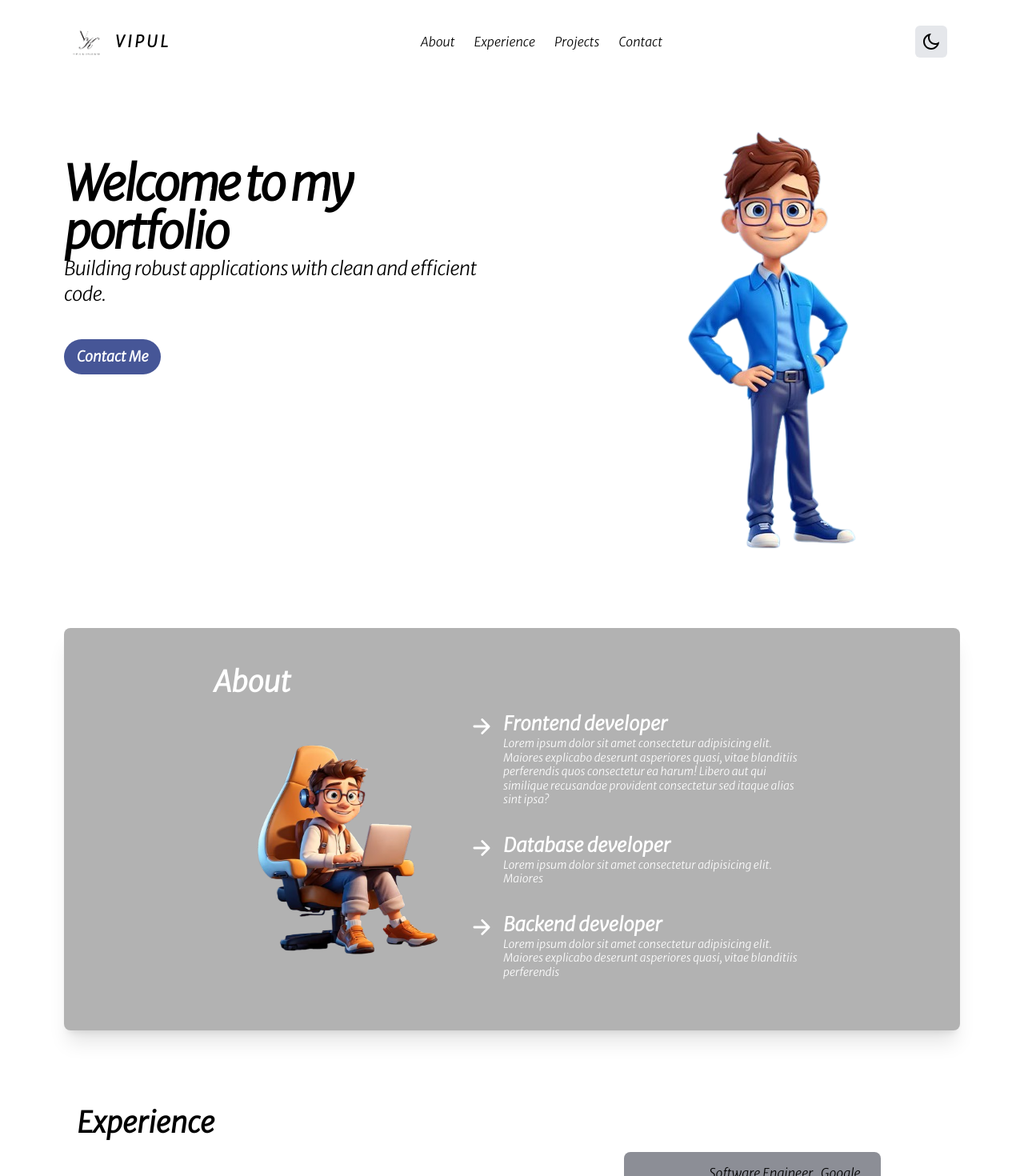
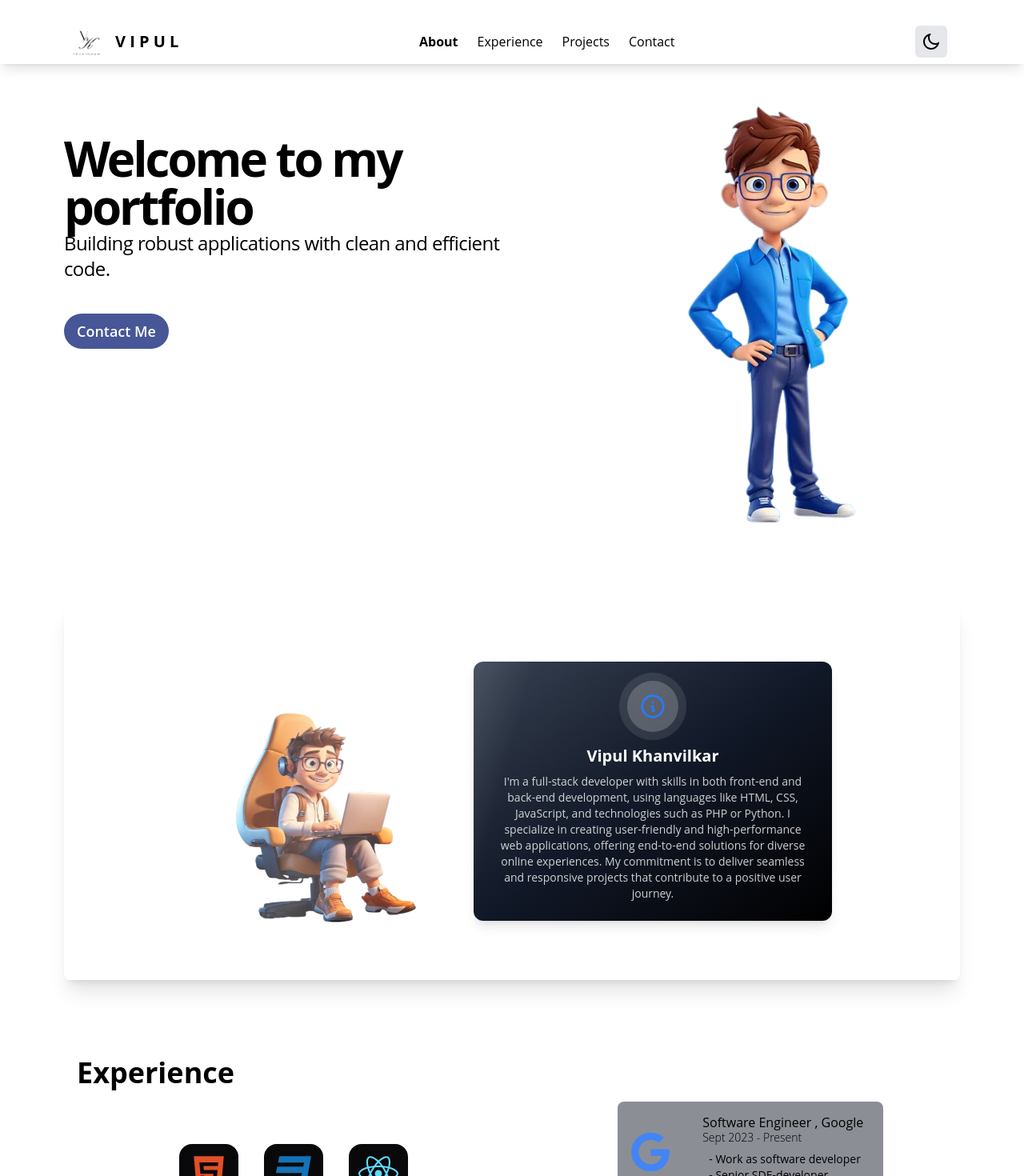
Before and after one commit to vipulkhanvilkarr/vipul-portfolio, a React (Vite) app: page / in a window 1280 px wide. Shown: the top 1470 px of the page at 80% size. Built offline with nearby package versions, Linux system fonts and the light colour scheme.

Commit message:
footer about home section completed

```diff
--- a/package.json
+++ b/package.json
@@ -27,7 +27,7 @@
     "eslint-plugin-react-hooks": "^4.6.2",
     "eslint-plugin-react-refresh": "^0.4.7",
     "postcss": "^8.4.40",
-    "tailwindcss": "^3.4.7",
+    "tailwindcss": "^3.4.17",
     "vite": "^5.3.4"
   }
 }
--- a/src/Components/About/About.jsx
+++ b/src/Components/About/About.jsx
@@ -1,64 +1,32 @@
 import React from "react";
 import AboutImg from "../../assets/human3.png"; // Updated image path
-import { IoArrowForward } from "react-icons/io5";
+import Card from "../../Components/Card/Card"; // Import the Card component
 
 const About = () => {
+  const cardData = {
+    gradient: "bg-gradient-to-br from-gray-700 via-gray-900 to-black", // Unique gradient color for dark mode
+    title: "Vipul Khanvilkar",
+    titleColor: "#0D6EFD", // Added title color
+    description: "I'm a full-stack developer with skills in both front-end and back-end development, using languages like HTML, CSS, JavaScript, and technologies such as PHP or Python. I specialize in creating user-friendly and high-performance web applications, offering end-to-end solutions for diverse online experiences. My commitment is to deliver seamless and responsive projects that contribute to a positive user journey.",
+    icon: <svg className="w-8 h-8 text-white" fill="none" viewBox="0 0 24 24" stroke="rgb(13,110,253)">
+            <path strokeLinecap="round" strokeLinejoin="round" strokeWidth={2}
+              d="M13 16h-1v-4h-1m1-4h.01M12 2a10 10 0 100 20 10 10 0 000-20z" />
+          </svg>
+  };
+
   return (
     <div
       id="About"
-      className="text-white md:flex overflow-hidden items-center md:flex-wrap md:justify-center bg-black shadow-xl mx-0 md:mx-20 bg-opacity-30 rounded-lg p-12"
+      className="text-white flex flex-col md:flex-row overflow-hidden items-center justify-center shadow-xl mx-0 md:mx-20 bg-opacity-30 rounded-lg p-12 pt-20 md:pt-12" // Added pt-20 for mobile view
     >
-      <div>
-        <h2 className="text-2xl md:text-4xl font-bold">About</h2>
-        <div className="md:flex flex-wrap flex-col md:flex-row items-center">
-          <img className="md:h-80 md:w-80 w-full h-auto" src={AboutImg} alt="About img" />
+      <div className="flex flex-col items-center md:items-start">
+        <h2 className="text-2xl md:text-4xl font-bold mb-4">SELF-SUMMARY</h2>
+        <img className="md:h-80 md:w-80 w-full h-auto mb-4 md:mb-0" src={AboutImg} alt="About img" />
+      </div>
 
-          <ul>
-            <div className="flex gap-3 py-4">
-              <IoArrowForward size={30} className="mt-1" />
-
-              <span className="w-96">
-                <h1 className="text-xl md:text-2xl font-semibold leading-normal">
-                  Frontend developer
-                </h1>
-                <p className="text-sm md:text-md leading-tight">
-                  Lorem ipsum dolor sit amet consectetur adipisicing elit.
-                  Maiores explicabo deserunt asperiores quasi, vitae blanditiis
-                  perferendis quos consectetur ea harum! Libero aut qui
-                  similique recusandae provident consectetur sed itaque alias
-                  sint ipsa?
-                </p>
-              </span>
-            </div>
-            <div className="flex gap-3 py-4">
-              <IoArrowForward size={30} className="mt-1" />
-
-              <span className="w-96">
-                <h1 className="text-xl md:text-2xl font-semibold leading-normal">
-                  Database developer
-                </h1>
-                <p className="text-sm md:text-md leading-tight">
-                  Lorem ipsum dolor sit amet consectetur adipisicing elit.
-                  Maiores
-                </p>
-              </span>
-            </div>
-            <div className="flex gap-3 py-4">
-              <IoArrowForward size={30} className="mt-1" />
-
-              <span className="w-96">
-                <h1 className="text-xl md:text-2xl font-semibold leading-normal">
-                  Backend developer
-                </h1>
-                <p className="text-sm md:text-md leading-tight">
-                  Lorem ipsum dolor sit amet consectetur adipisicing elit.
-                  Maiores explicabo deserunt asperiores quasi, vitae blanditiis
-                  perferendis
-                </p>
-              </span>
-            </div>
-          </ul>
-        </div>
+      {/* Place the Card component here with dynamic content */}
+      <div className="md:ml-8 mt-4 md:mt-0 w-full md:w-auto">
+        <Card {...cardData} />
       </div>
     </div>
   );
--- /dev/null
+++ b/src/Components/Card/Card.jsx
@@ -0,0 +1,31 @@
+import React from 'react';
+import './card.css';
+
+const Card = ({ gradient, title, description, icon }) => {
+  return (
+    <div className={`relative w-full max-w-md p-6 rounded-xl ${gradient} shadow-lg`}>
+      {/* Animated Shine Effect */}
+      <div className="absolute inset-0 bg-gradient-to-r from-transparent via-white/30 to-transparent transform -skew-x-12 translate-x-full transition-transform duration-1000 animate-shine" />
+
+      {/* Content */}
+      <div className="relative h-full flex flex-col items-center justify-between">
+        {/* Floating Icon */}
+        <div className="relative mb-4">
+          <div className="w-16 h-16 rounded-full bg-white/20 flex items-center justify-center backdrop-blur-sm transform transition-all duration-500 group-hover:scale-110 hover:rotate-180">
+            {icon}
+          </div>
+          {/* Pulse Effect */}
+          <div className="absolute inset-0 rounded-full animate-ping bg-white/20 opacity-75" />
+        </div>
+
+        {/* Text Content with Floating Animation */}
+        <div className="text-center transform transition-transform duration-300 hover:translate-y-[-4px]">
+          <h3 className="text-xl font-bold text-white mb-2">{title}</h3>
+          <p className="text-white/80 text-sm">{description}</p>
+        </div>
+      </div>
+    </div>
+  );
+};
+
+export default Card;
--- /dev/null
+++ b/src/Components/Card/card.css
@@ -0,0 +1,28 @@
+.perspective-2000 {
+    perspective: 2000px;
+  }
+
+  .rotate-y-180 {
+    transform: rotateY(180deg);
+  }
+
+  .backface-hidden {
+    backface-visibility: hidden;
+  }
+
+  .preserve-3d {
+    transform-style: preserve-3d;
+  }
+
+  @keyframes shine {
+    from {
+      transform: translateX(-100%) skewX(-15deg);
+    }
+    to {
+      transform: translateX(200%) skewX(-15deg);
+    }
+  }
+
+  .animate-shine {
+    animation: shine 2s infinite;
+  }
--- /dev/null
+++ b/src/Components/Footer/footer.css
@@ -0,0 +1,76 @@
+.effect-3d {
+  perspective: 1000px;
+}
+
+.effect-3d-item {
+  transition: transform 0.3s ease-in-out, color 0.3s ease-in-out;
+  transform-style: preserve-3d;
+}
+
+.effect-3d-item:hover {
+  transform: rotateX(15deg) rotateY(15deg) translateZ(10px);
+  color: #ff6347; /* Change this color to your desired hover color */
+}
+
+.effect-3d:hover {
+  color: #ff6347; /* Change this color to your desired hover color */
+}
+
+body.dark .effect-3d-item:hover {
+  color: #ff6347; /* Change this color to your desired hover color for dark mode */
+}
+
+body.dark .effect-3d:hover {
+  color: #ff6347; /* Change this color to your desired hover color for dark mode */
+}
+
+/* Card shadow effect */
+.card-shadow {
+  background-color: white;
+  border-radius: 8px;
+  box-shadow: 0 4px 8px rgba(0, 0, 0, 0.1);
+  padding: 20px;
+  background-color: inherit; /* Inherit background color for dark mode */
+  animation: fadeIn 1s ease-in-out;
+}
+
+/* Fade-in animation */
+@keyframes fadeIn {
+  from {
+    opacity: 0;
+    transform: translateY(20px);
+  }
+  to {
+    opacity: 1;
+    transform: translateY(0);
+  }
+}
+
+/* Social links hover effect */
+.effect-3d-item a {
+  position: relative;
+  display: inline-block;
+  transition: color 0.3s ease, transform 0.3s ease;
+  color: inherit; /* Ensure it inherits the color from the parent */
+}
+
+.effect-3d-item a::before {
+  content: '';
+  position: absolute;
+  top: 0;
+  left: 0;
+  width: 100%;
+  height: 100%;
+  background: rgba(255, 255, 255, 0.1);
+  transform: scale(0);
+  transition: transform 0.3s ease;
+}
+
+.effect-3d-item a:hover {
+  transform: translateY(-5px);
+  color: #ff6347; /* Change this to your desired hover color */
+}
+
+.effect-3d-item a:hover::before {
+  transform: scale(1);
+}
--- a/src/Components/Home/Home.jsx
+++ b/src/Components/Home/Home.jsx
@@ -4,7 +4,7 @@ import TextChange from "../TextChange";
 
 const Home = () => {
   return (
-    <div className="text-black dark:text-white flex w-full justify-between items-start p-10 md:p-20">
+    <div className="text-black dark:text-white flex w-full justify-between items-start p-10 md:p-20 pt-20 md:pt-32"> {/* Added pt-20 for mobile view and md:pt-32 for larger screens */}
       <div className="md:w-2/4 md:pt-10 ">
         <h1 className="text-xl md:text-6xl font-bold flex leading-normal tracking-tighter">
           <TextChange />
--- a/src/Components/Navbar/Navbar.jsx
+++ b/src/Components/Navbar/Navbar.jsx
@@ -24,7 +24,7 @@ const Navbar = () => {
   };
 
   return (
-    <nav className="flex flex-wrap justify-between md:items-center text-black dark:text-white px-10 pt-6 md:px-20 relative z-50">
+    <nav className="fixed top-0 left-0 w-full flex flex-wrap justify-between md:items-center text-black dark:text-white px-10 pt-6 md:px-20 bg-white dark:bg-black bg-opacity-90 dark:bg-opacity-90 shadow-lg z-50">
       <div className="flex items-center">
         <img src={darkMode ? darkLogo : lightLogo} alt="Logo" className="h-12 w-12 md:h-14 md:w-14" />
         <span className="ml-2 text-xl font-bold">V I P U L</span>
--- a/src/Components/Navbar/navbar.css
+++ b/src/Components/Navbar/navbar.css
@@ -6,3 +6,30 @@
   transition: transform 0.3s ease-in-out, color 0.3s ease-in-out;
   transform-style: preserve-3d;
 }
+
+.effect-3d-item:hover {
+  transform: rotateX(15deg) rotateY(15deg) translateZ(10px);
+  color: #ff6347; /* Change this color to your desired hover color */
+}
+
+.effect-3d:hover {
+  color: #ff6347; /* Change this color to your desired hover color */
+}
+
+body.dark .effect-3d-item:hover {
+  color: #ff6347; /* Change this color to your desired hover color for dark mode */
+}
+
+body.dark .effect-3d:hover {
+  color: #ff6347; /* Change this color to your desired hover color for dark mode */
+}
+
+/* Ensure the navbar is above other content */
+nav {
+  z-index: 1000;
+}
+
+/* Ensure the menu does not collapse with the Home section */
+ul {
+  z-index: 999;
+}
--- a/src/index.css
+++ b/src/index.css
@@ -18,36 +18,12 @@ body.dark {
   color: #ffffff;
 }
 
-.merriweather-sans-unique {
-  font-family: "Merriweather Sans", serif;
+@import url('https://fonts.googleapis.com/css2?family=Open+Sans:ital,wght@0,300..800;1,300..800&display=swap');
+
+body {
+  font-family: 'Open Sans', serif;
   font-optical-sizing: auto;
-  font-weight: 300;
-  font-style: italic;
+  font-weight: 400; /* Default weight, you can change it as needed */
+  font-style: normal;
+  font-variation-settings: "wdth" 100;
 }
-
-/* Global 3D Effect and Hover Styles */
-.effect-3d {
-  perspective: 1000px;
-}
-
-.effect-3d-item {
-  transition: transform 0.3s ease-in-out, color 0.3s ease-in-out;
-  transform-style: preserve-3d;
-}
-
-.effect-3d-item:hover {
-  transform: rotateX(15deg) rotateY(15deg) translateZ(10px);
-  color: #ff6347; /* Change this color to your desired hover color */
-}
-
-.effect-3d:hover {
-  color: #ff6347; /* Change this color to your desired hover color */
-}
-
-body.dark .effect-3d-item:hover {
-  color: #ff6347; /* Change this color to your desired hover color for dark mode */
-}
-
-body.dark .effect-3d:hover {
-  color: #ff6347; /* Change this color to your desired hover color for dark mode */
-}
```
Also changed, not shown: src/Components/Footer/Footer.jsx (+73 -29 lines), 1 other file (tests, documents, lock files or other folders). Lines whose indentation alone changed are shown as unchanged.
